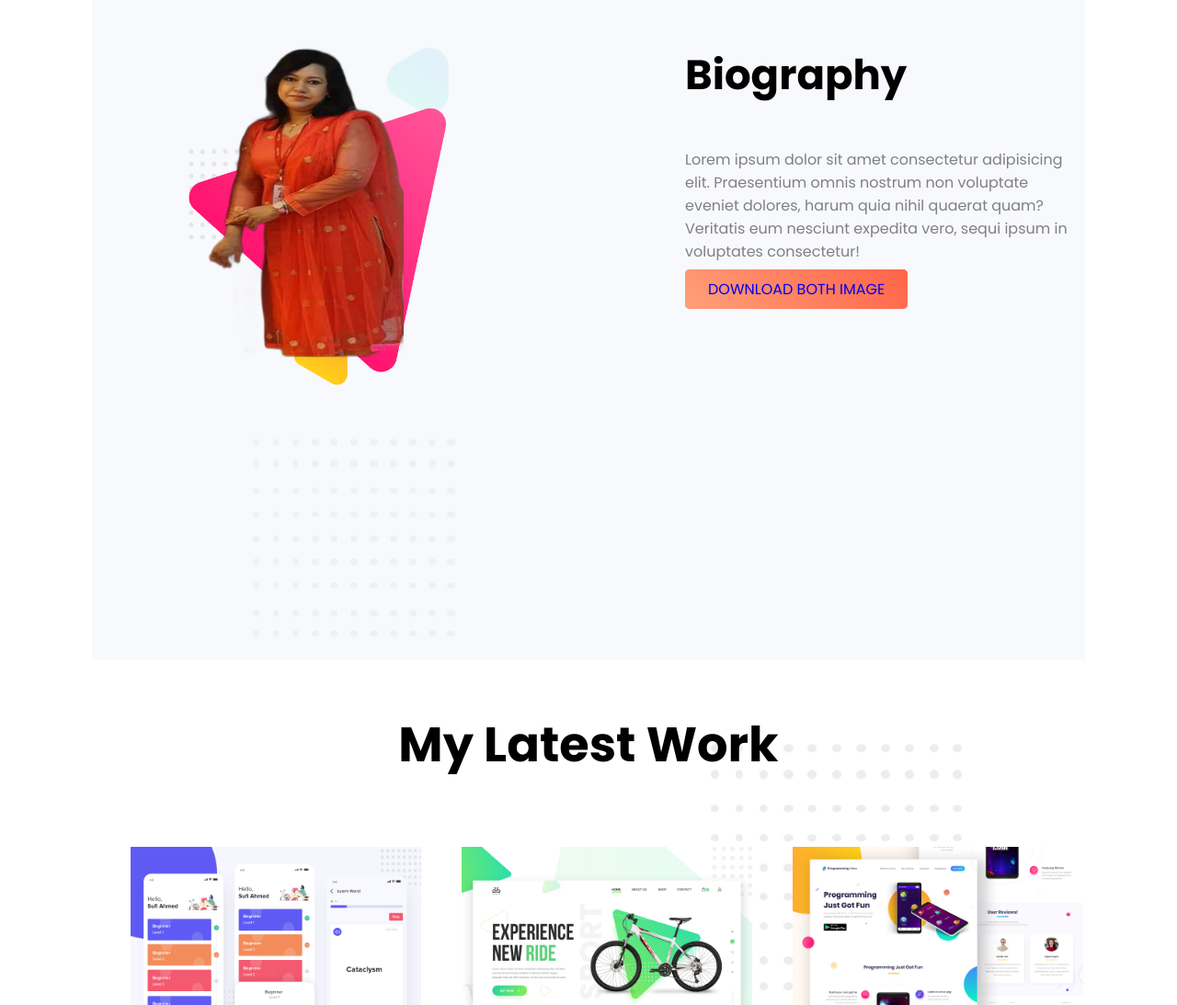
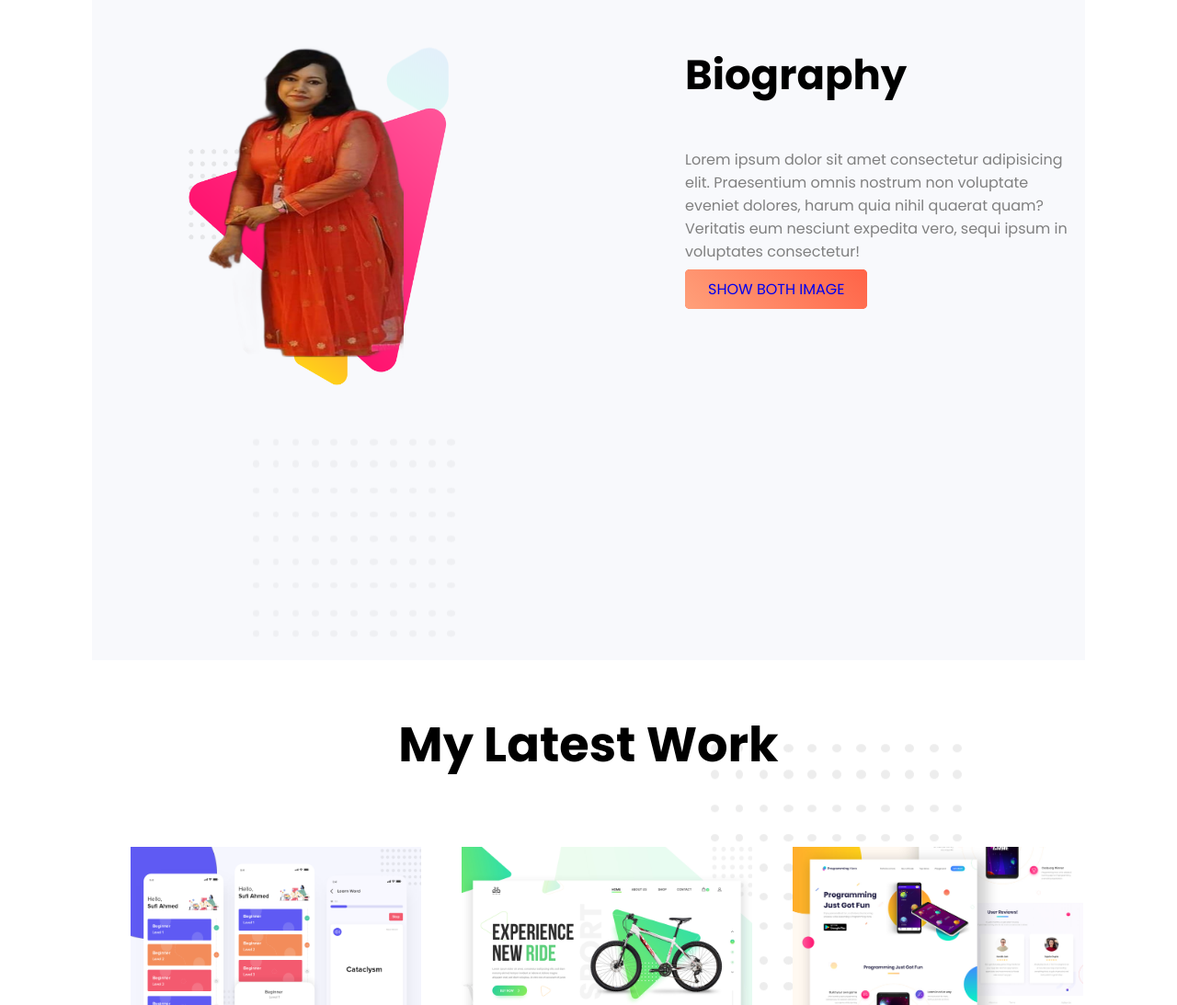
Before and after one commit to rezaul1176/Lesson-5-Personal-Website, a plain HTML site: page index.html in a window 1280 px wide. Shown: the part 742-1835 px from the top of the page at 92% size. Drawn offline with Linux system fonts and the light colour scheme.

Commit message:
Full complete

```diff
--- a/index.html
+++ b/index.html
@@ -30,7 +30,7 @@
             <div class="first-one-third">
                 <h3>Biography</h3>
                 <p>Lorem ipsum dolor sit amet consectetur adipisicing elit. Praesentium omnis nostrum non voluptate eveniet dolores, harum quia nihil quaerat quam? Veritatis eum nesciunt expedita vero, sequi ipsum in voluptates consectetur!</p>
-                <a href="https://rezaul1176.github.io/Document_Get_Element/" target="_blank">Download Both Image</a>
+                <a href="https://rezaul1176.github.io/Document_Get_Element/" target="_blank">Show Both Image</a>
             </div>
         </div>
     </section>
```
